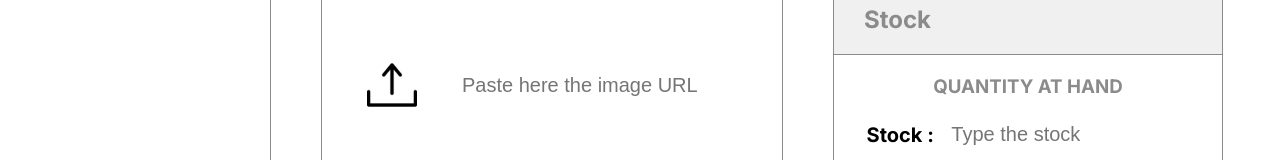
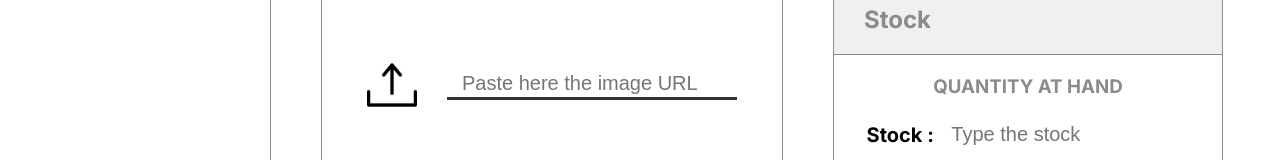
Before and after one commit to BrennonMeireles/controle-estoque-react, a React (Vite) app: page /add-product in a window 1280 px wide. In both pictures the pointer is over the input "Paste here the image URL". Shown: the part 392-552 px from the top of the page. Built offline with nearby package versions, Linux system fonts and the light colour scheme.

Commit message:
feat: created line on hover animate

```diff
--- a/src/components/addNewProd/style.css
+++ b/src/components/addNewProd/style.css
@@ -56,6 +56,15 @@ div > .sku-label {
   justify-content: center;
   width: 600px;
   gap: 30px;
+}
+
+.product-img > input {
+  cursor: pointer;
+}
+
+.product-img > input:hover {
+  border-bottom: 3px solid;
+  transition: 0.1s none;
 }
 
 .add-input-upload {
```
